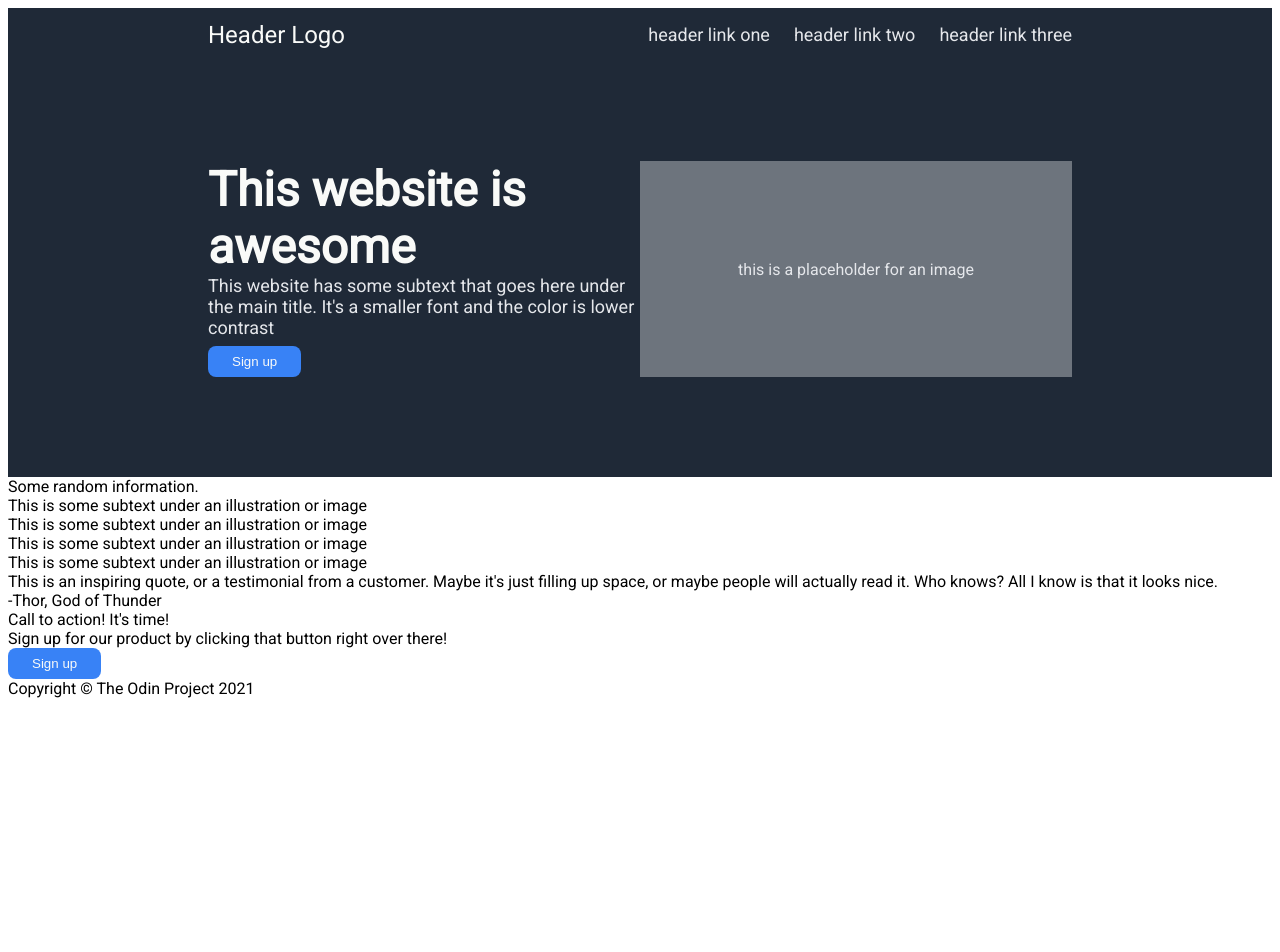
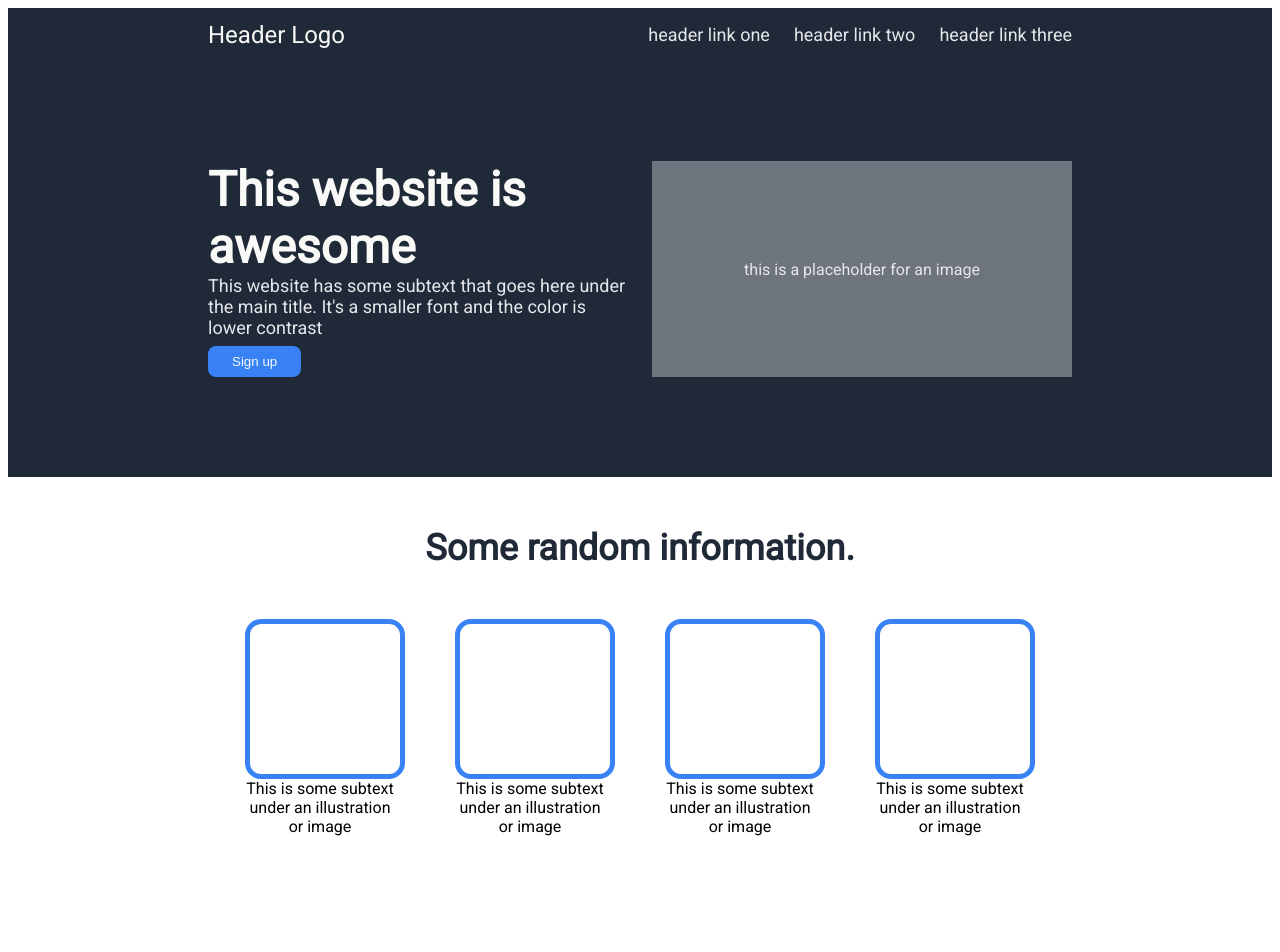
Before and after one commit to boscoru/landing-page-project, a plain HTML site: page index.html in a window 1280 px wide. Shown: the top 952 px of the page. Before the commit the page ends 800 px from the top, so only its background shows below. Drawn offline with Linux system fonts and the light colour scheme.

Commit message:
Complete Landing Page project

```diff
--- a/index.html
+++ b/index.html
@@ -21,20 +21,31 @@
             <div class="title1">This website is awesome</div>
             <div class="text1">This website has some subtext that goes here under the main title.
                 It's a smaller font and the color is lower contrast</div>
-            <button class="bluebutton">Sign up</button>
+            <button>Sign up</button>
         </div>
         <div class="placeholder">this is a placeholder for an image</div>
     </div>
-    <div class="info"></div>
+    <div class="info">
         <div class="title2">Some random information.</div>
+        <div class="fullcards">
+            <div class="fullcard">
                 <div class="card"></div>
                 <div class="text2">This is some subtext under an illustration or image</div>
+            </div>
+            <div class="fullcard">
                 <div class="card"></div>
                 <div class="text2">This is some subtext under an illustration or image</div>
+            </div>
+            <div class="fullcard">
                 <div class="card"></div>
                 <div class="text2">This is some subtext under an illustration or image</div>
+            </div>
+            <div class="fullcard">
                 <div class="card"></div>
                 <div class="text2">This is some subtext under an illustration or image</div>
+            </div>
+        </div>
+    </div>
     <div class="quote">
         <div class="text3">This is an inspiring quote, or a testimonial from a customer.
             Maybe it's just filling up space, or maybe people will actually read it. Who knows?
@@ -43,8 +54,10 @@
         <div class="thor">-Thor, God of Thunder</div>
     </div>
     <div class="signup">
+        <div class="signuptext">
             <div class="title4">Call to action! It's time!</div>
             <div class="text4">Sign up for our product by clicking that button right over there!</div>
+        </div>
         <button class="bluebutton" id="white">Sign up</button>
     </div>
     <div class="footer">Copyright  &copy;  The Odin Project 2021</div>
--- a/style.css
+++ b/style.css
@@ -35,6 +35,7 @@ ul {
     flex-direction: row;
     background-color: #1F2937;
     padding: 100px 200px;
+    gap: 24px;
 }
 
 .title1 {
@@ -69,3 +70,98 @@ button {
 .left {
     flex: 1;
 }
+
+.title2 {
+    font-size: 36px;
+    color: #1F2937;
+    font-weight: 900;
+    padding: 50px;
+}
+
+.info {
+    display: flex;
+    flex-direction: column;
+    justify-content: center;
+    align-items: center;
+    padding: 0 250px 125px 250px;
+}
+
+.card {
+    border: 5px solid #3882F6;
+    border-radius: 16px;
+    height: 150px;
+    width: 150px;
+}
+
+.fullcards {
+    display: flex;
+    flex-direction: row;
+    gap: 50px;
+}
+
+.fullcard {
+    display: flex;
+    flex-direction: column;
+}
+
+.text2 {
+    width: 150px;
+    text-align: center;
+}
+
+.quote {
+    background-color: #E5E7EB;
+    padding: 125px 270px 100px 270px;
+}
+
+.text3 {
+    font-size: 36px;
+    font-style: italic;
+    font-weight: light;
+    color: #1F2937;
+}
+
+.thor {
+    color: #1F2937;
+    font-weight: bold;
+    font-size: 24px;
+    text-align: right;
+    padding: 0 32px;
+}
+
+.signup {
+    background-color: #3882F6;
+    margin: 100px 200px;
+    padding: 50px 100px;
+    display: flex;
+    flex-direction: row;
+    justify-content: space-between;
+    border-radius: 8px;
+}
+
+.title4 {
+    font-weight: bold;
+    font-size: 24px;
+    color: white;
+}
+
+.text4 {
+    color: white;
+}
+
+#white {
+    border: 2px solid white;
+    margin: 5px 0;
+}
+
+.signuptext {
+    display: flex;
+    flex-direction: column;
+}
+
+.footer {
+    background-color: #1F2937;
+    color: white;
+    padding: 40px;
+    text-align: center;
+}
```
Lines whose indentation alone changed are shown as unchanged.
